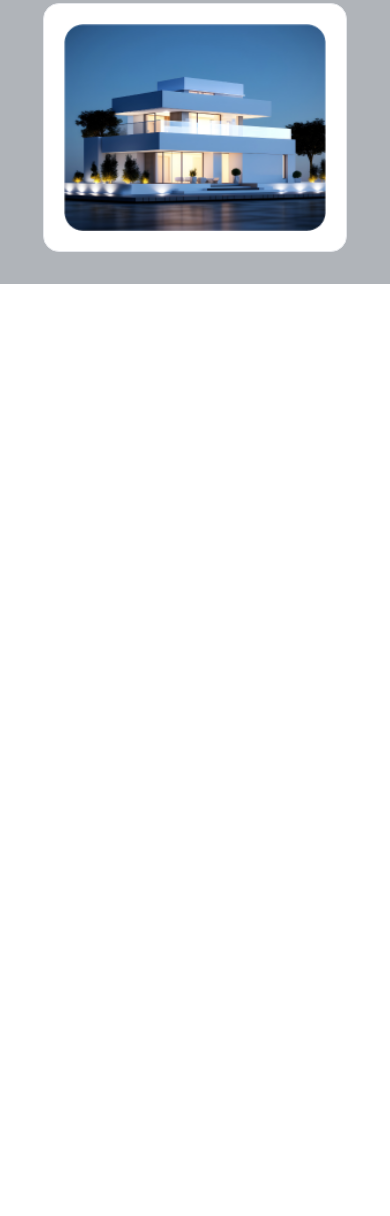
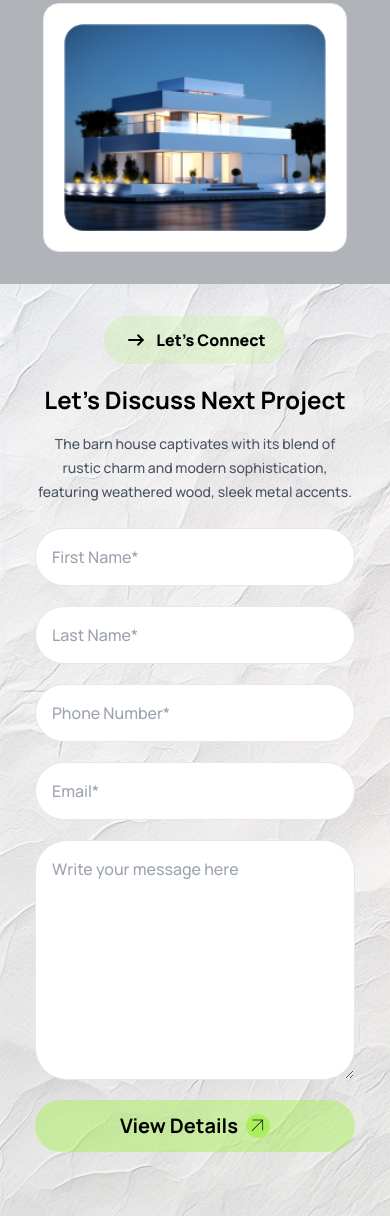
Before and after one commit to Dhiman-Roy/assignment3, a plain HTML site: page index.html in a window 390 px wide. Shown: the part 4647-5863 px from the top of the page. Before the commit the page ends 4931 px from the top, so only its background shows below. Drawn offline with nearby package versions, Linux system fonts and the light colour scheme.

Commit message:
section4 added

```diff
--- a/index.html
+++ b/index.html
@@ -37,10 +37,10 @@
             <span>Contact Us</span>
         </div>
         <div class="hidden lg:inline">
-            <span class="material-symbols-outlined text-2xl text-[#737373]">
+            <span class="material-symbols-outlined mr-3 text-2xl text-[#737373]">
                 search
             </span>
-            <span class="material-symbols-outlined text-2xl text-[#737373]">
+            <span class="material-symbols-outlined mr-3 text-2xl text-[#737373]">
                 shopping_cart
             </span>
             <span class="bg-[#ABEF5F] rounded-3xl px-5 py-3 inline-flex">
@@ -180,6 +180,34 @@
         </div>
 
     </div>
+    <div class="section4 py-8 px-6 bg-cover bg-no-repeat bg-[url('./assets/bg.jpg')]">
+        <div class="container max-w-80 mx-auto lg:max-w-screen-2xl lg:px-32">
+            <button class="flex bg-[#ABEF5F33] w-auto justify-center mx-auto lg:mx-0 gap-2 px-5 py-3 rounded-3xl mb-5 text-base font-extrabold">
+                <span class="material-symbols-outlined">
+                    arrow_right_alt
+                </span>
+                <span>Let's Connect</span>
+            </button>
+            <h2 class="text-2xl lg:text-4xl lg:font-extrabold lg:text-left font-bold text-center mb-4 leading-8">Let's Discuss Next Project</h2>
+            <p class="text-sm lg:text-base lg:font-medium lg:leading-6 text-gray-600 font-medium text-center lg:text-left mb-6 leading-6">The barn house captivates with its blend of rustic charm and  modern sophistication, featuring weathered wood, sleek metal accents.</p>
+            <div class="form">
+                <form class="grid grid-cols-1 lg:grid-cols-2 gap-5 lg:gap-6">
+                    <input class="p-4 rounded-[64px] border text-gray-500 text-base font-medium " type="text" name="First Name" placeholder="First Name*" id="">
+                    <input class="p-4 rounded-[64px] border text-gray-500 text-base font-medium " type="text" name="Last Name" placeholder="Last Name*" id="">
+                    <input class="p-4 rounded-[64px] border text-gray-500 text-base font-medium " type="text" name="Phone Number" placeholder="Phone Number*" id="">
+                    <input class="p-4 rounded-[64px] border text-gray-500 text-base font-medium " type="email" name="Email" placeholder="Email*" id="">
+                    <textarea class="p-4 h-60 lg:col-span-2 rounded-[32px] border text-gray-500 text-base font-medium " name="textarea" placeholder="Write your message here" id=""></textarea>
+                    <button type="submit" class="lg:col-span-2 lg:w-full bg-[#ABEF5F80] px-6 py-3 text-xl font-bold w-full lg:w-52 lg:mx-auto rounded-full flex gap-2 justify-center items-center mb-8">View Details
+                        <span class="material-symbols-outlined bg-[#ABEF5F] rounded-full font-thin ">
+                            arrow_outward
+                        </span>
+                    </button>
+
+                </form>
+            </div>
+        </div>
+
+    </div>
 
 </body>
 </html>
```
